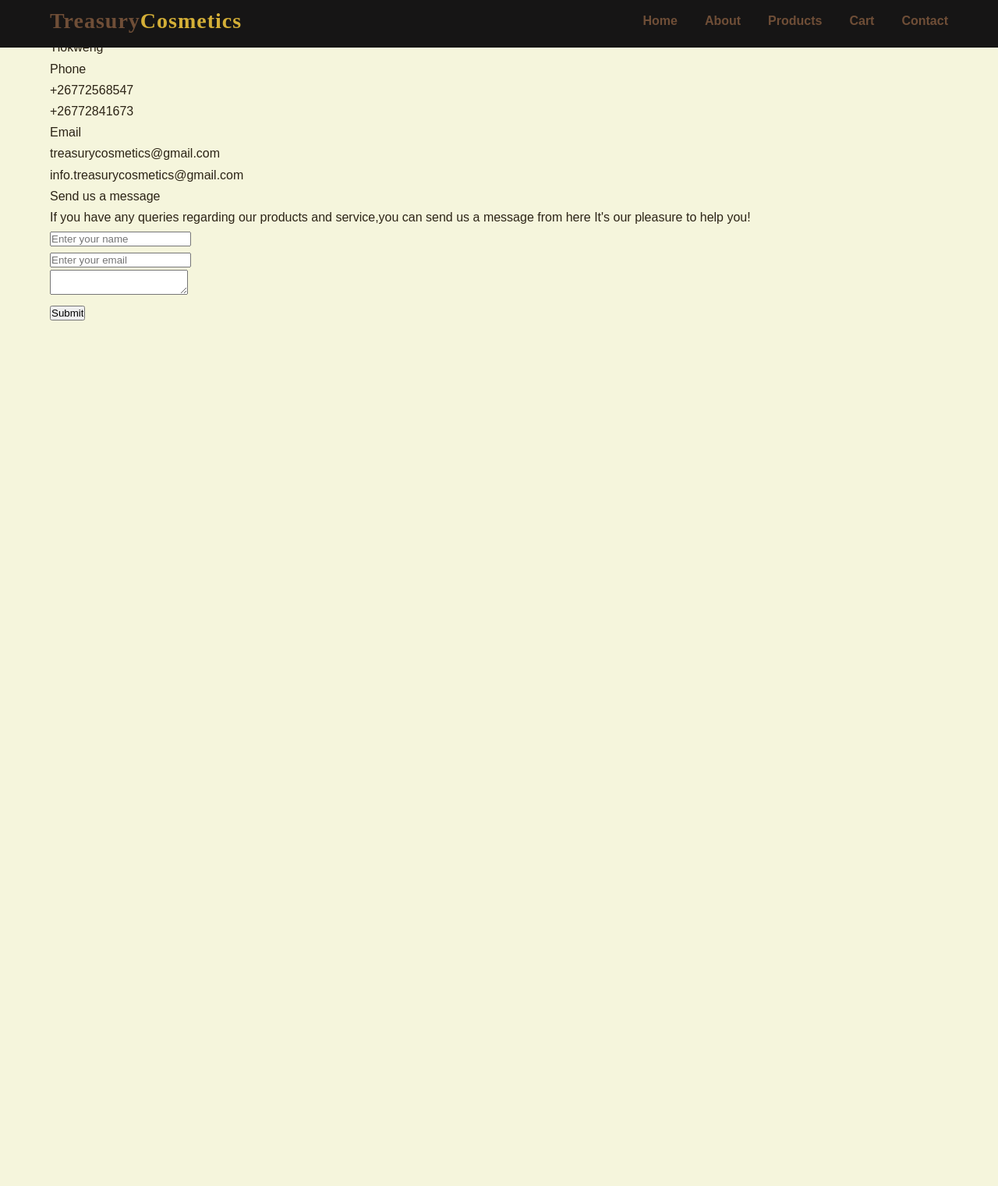
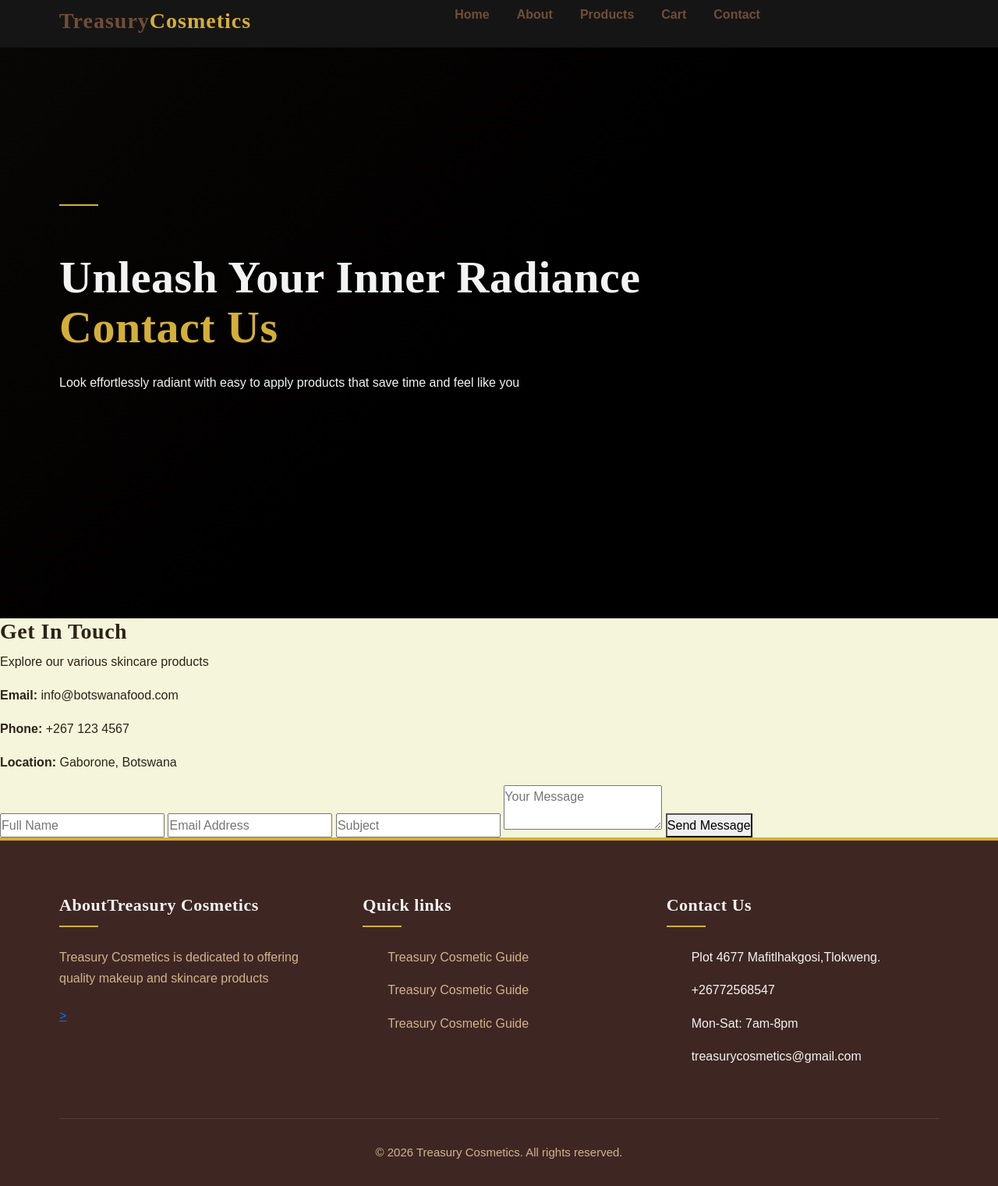
Before and after one commit to laronakakana-271/treasury-cosmetics, a plain HTML site: page OneDrive - Botswana Accountancy College/Desktop/treasury-cosmetics/contact.html in a window 1280 px wide. Shown: the part 7-1528 px from the top of the page at 78% size. Before the commit the page ends 800 px from the top, so only its background shows below. Drawn offline with nearby package versions, Linux system fonts and the light colour scheme.

Commit message:
Updated content

```diff
--- a/OneDrive - Botswana Accountancy College/Desktop/treasury-cosmetics/contact.html
+++ b/OneDrive - Botswana Accountancy College/Desktop/treasury-cosmetics/contact.html
@@ -4,17 +4,15 @@
   <meta charset="UTF-8">
 <meta name="viewport" content="width=device-width, initial-scale=1">
       <title>Treasury Cosmetics</title>
-       <!-- link to css file -->
+      <link href="https://cdn.jsdelivr.net/npm/bootstrap@5.3.3/dist/css/bootstrap.min.css" rel="stylesheet">
       <link rel="stylesheet" href="style.css">
       </head>
-
  <body>
         <!-- Header -->
          <header>
           <div class="container header-container">
             <a href="#" class="logo">
               <div class="logo-text">Treasury<span>Cosmetics</span></div>
-              <!-- now insert makeup icons -->
           </a>
 
               <nav>
@@ -26,60 +24,113 @@
                   <li><a href="contact.html">Contact</a></li>
                 </ul>
               </nav>
+              <div class="nav-buttons">
+                </div>
+          </div>
 
          </header>
+
+
+          <!-- Hero Section -->
+          <section class="hero">
             <div class="container">
-            <div class="content">
-              <div class="left-side">
-                <div class="address details">
-                  <i class="fas fa-map-market-alt"></i>
-                  <div class="topic">Address</div>
-                  <div class="text-one">Plot 4689,Mafitlhakgosi</div>
-                  <div class="text-two">Tlokweng</div>
-            </div>
-                <div class="phone details">
-                  <i class="fas fa-phone-alt"></i>
-                  <div class="topic">Phone</div>
-                  <div class="text-one">+26772568547</div>
-                  <div class="text-two">+26772841673</div>
+              <div class="hero-content">
+                <div class="hero-subtitle">
               </div>
 
-                <div class="email details">
-                  <i class="fas fa-envelope-alt"></i>
-                  <div class="topic">Email</div>
-                  <div class="text-one">treasurycosmetics@gmail.com</div>
-                  <div class="text-two">info.treasurycosmetics@gmail.com</div>
+              <h1 class="hero-title">Unleash Your Inner Radiance<br><span>Contact Us</span></h1>
+              <p class="hero-text">Look effortlessly radiant with easy
+                to apply products that save time and feel like you</p>
+              </div>
+            </section>
+
+            <!-- Contact Section -->
+             <section class="contact-hero">
+
+        <main>
+
+<section class="contact-container">
+
+    <!-- LEFT SIDE -->
+
+    <div class="contact-info">
+
+        <h3>Get In Touch</h3>
+
+        <p>Explore our various skincare products</p>
+
+        <div class="info-box">
+            <p><strong>Email:</strong> info@botswanafood.com</p>
+
+            <p><strong>Phone:</strong> +267 123 4567</p>
+
+            <p><strong>Location:</strong> Gaborone, Botswana</p>
+        </div>
+
+    </div>
+
+    <!-- RIGHT SIDE -->
+
+    <div class="contact-form-box">
+
+        <form>
+
+            <input type="text" placeholder="Full Name" required>
+
+            <input type="email" placeholder="Email Address" required>
+
+            <input type="text" placeholder="Subject">
+
+            <textarea placeholder="Your Message"></textarea>
+
+            <button type="submit">Send Message</button>
+
+        </form>
+    </div>
+</section>
+</main>
+                    <!-- Footer -->
+                    <footer>
+                      <div class="container">
+                        <div class="footer-content">
+                          <div class="footer-column">
+                            <h3>AboutTreasury Cosmetics</h3>
+                            <p style="color: var(--coffee-accent); margin-bottom:
+                            20px;">Treasury Cosmetics is dedicated to offering quality
+                            makeup and skincare products</p>
+                            <div class="social links">
+                              <a href="#"><i class="fa-brands fa-facebook-f"></i></a>
+                              <a href="#"><i class="fa-brands fa-instagram"></i></a>
+                              <a href="#"><i class="fa-brands fa-twitter"></i>></a>
                             </div>
                           </div>
-              <div class="right-side">
-                <div class="topic-text">Send us a message</div>
-                <p>If you have any queries regarding our products and service,you can send us a message from here
-                  It's our pleasure to help you!</p>
-              <form action="#">
-                <div class="input-box">
-                  <input type="text" placeholder="Enter your name">
+
+                          <div class="footer-column">
+                            <h3>Quick links</h3>
+                            <ul class="footer-links">
+                              <li><a href="#">Treasury Cosmetic Guide</a></li>
+                              <li><a href="#">Treasury Cosmetic Guide</a></li>
+                              <li><a href="#">Treasury Cosmetic Guide</a></li>
+                            </ul>
                           </div>
-              </form>
-              <div class="input-box">
-                  <input type="text" placeholder="Enter your email">
-                </div>
-              </form>
-              <div class="input-box message-box">
-                  <textarea></textarea>
-                </div>
-              </form>
-              <div class="button">
-                  <input type="button" value="Submit">
+
+                          <div class="footer-column">
+                            <h3>Contact Us</h3>
+                            <ul class="footer-links">
+                              <li><i class="fa-solid fa-location-dot"></i>Plot 4677 Mafitlhakgosi,Tlokweng.</li>
+                              <li><i class="fa-solid fa-phone"></i>+26772568547</li>
+                              <li><i class="fa-solid fa-clock"></i>Mon-Sat: 7am-8pm</li>
+                              <li><i class="fa-solid fa-envelope"></i>treasurycosmetics@gmail.com</li>
+                            </ul>
                           </div>
                         </div>
-            </div>
-              </form>
 
-
-
-
-
+                        <div class="copyright">
+                          &copy; 2026 Treasury Cosmetics. All rights reserved.
                         </div>
                       </div>
-            </div>
-          </div>
+                      </footer>
+
+<!-- link to JavaScript file-->
+ <script src="script.js"></script>
+ </body>
```
Lines whose indentation alone changed are shown as unchanged.
